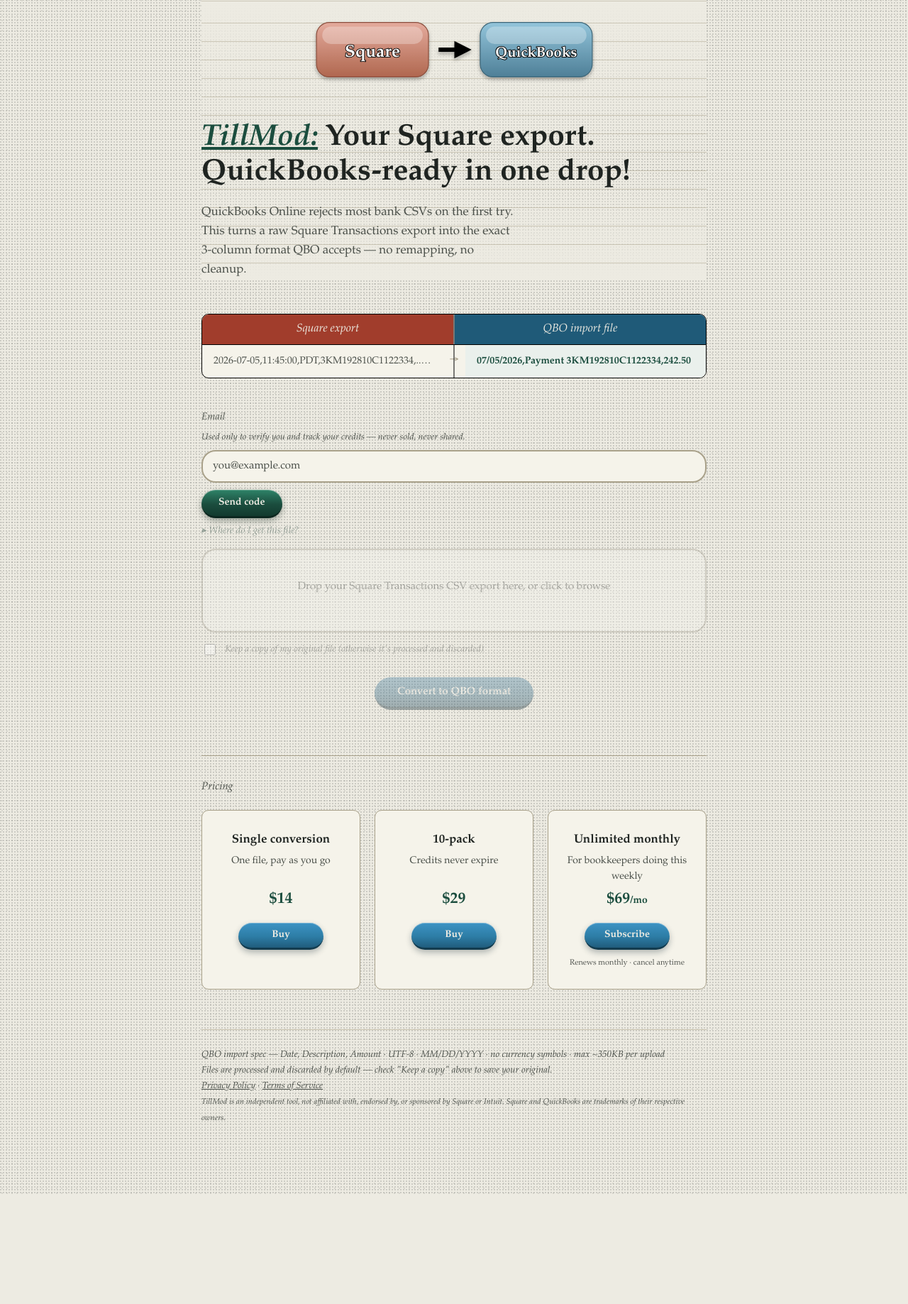
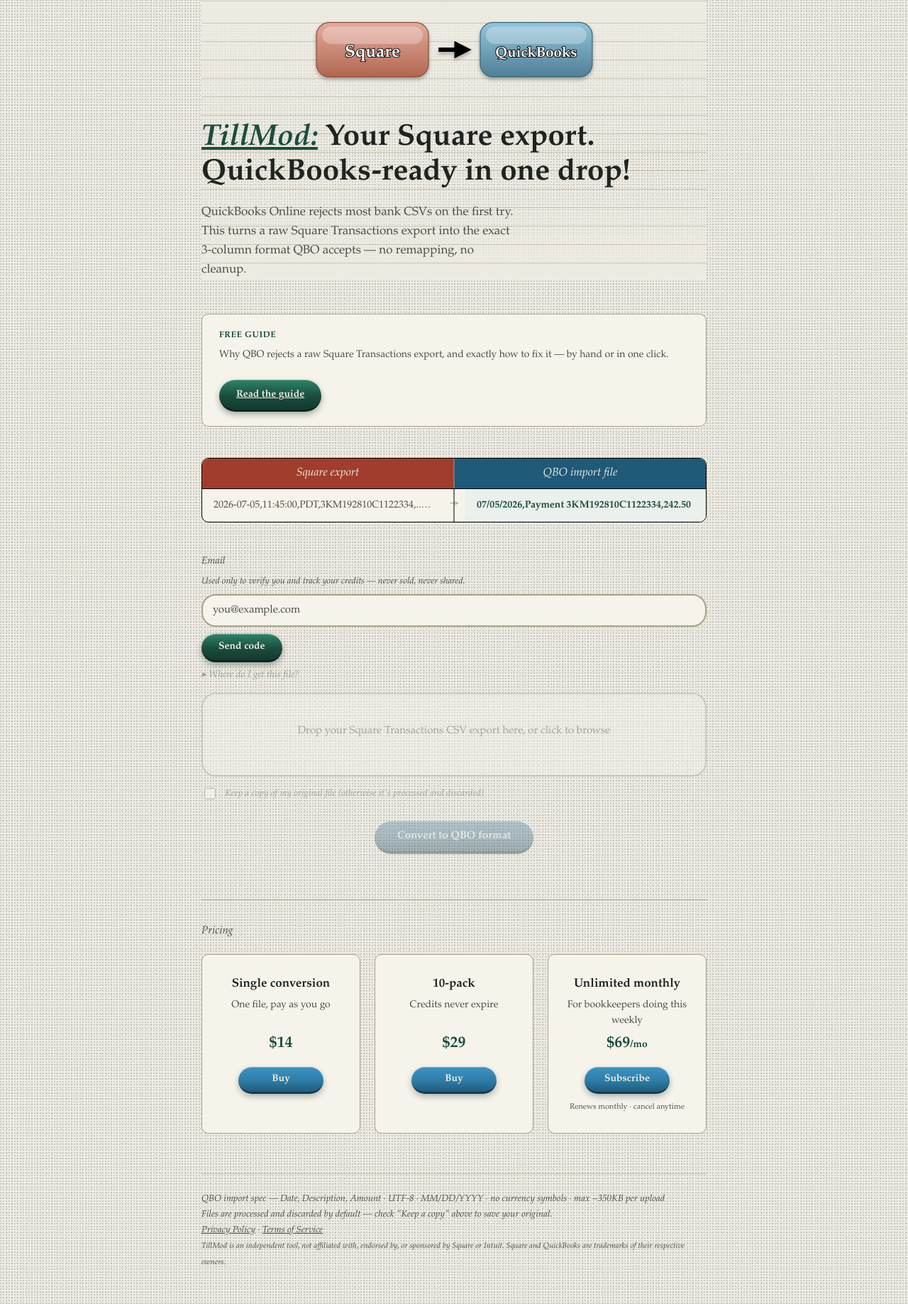
Before and after one commit to workathome180/TillMod, a Flask app: page / in a window 1280 px wide. Shown: the part 65-1902 px from the top of the page at 71% size. Before the commit the page ends 1747 px from the top, so only its background shows below. Run offline with Flask 3, Linux system fonts and the light colour scheme.

Commit message:
Add a "Free guide" box linking to the full user guide
Same as FileMod: placed right under the hero, before the ledger strip.
Also tags the pricing section with id="pricing" for storefront deep-links.

```diff
--- a/templates/index.html
+++ b/templates/index.html
@@ -292,6 +292,29 @@
   #balance-note {
     font-style: normal;
     color: var(--ledger-green);
+  }
+
+  .guide-box {
+    background: var(--paper-raised);
+    border: 1px solid var(--rule-strong);
+    border-radius: var(--radius-md);
+    padding: 20px 24px;
+    margin-bottom: 40px;
+  }
+
+  .guide-label {
+    font-size: 12px;
+    font-weight: 700;
+    text-transform: uppercase;
+    letter-spacing: 0.05em;
+    color: var(--ledger-green);
+    margin: 0 0 6px;
+  }
+
+  .guide-desc {
+    font-size: 14px;
+    color: var(--ink-soft);
+    margin: 0 0 14px;
   }
 
   .email-input {
@@ -669,6 +692,12 @@
     <p class="sub">QuickBooks Online rejects most bank CSVs on the first try. This turns a raw Square Transactions export into the exact 3-column format QBO accepts — no remapping, no cleanup.</p>
   </header>
 
+  <div class="guide-box" id="guide">
+    <p class="guide-label">Free guide</p>
+    <p class="guide-desc">Why QBO rejects a raw Square Transactions export, and exactly how to fix it — by hand or in one click.</p>
+    <a href="https://digitalbuilds.org/square-to-quickbooks-guide.html" class="verify-btn">Read the guide</a>
+  </div>
+
   <div class="ledger-strip">
     <div class="row label-row">
       <div class="label-cell">Square export</div>
@@ -731,7 +760,7 @@
     <div id="warnings"></div>
   </form>
 
-  <div class="pricing">
+  <div class="pricing" id="pricing">
     <h2>Pricing</h2>
     <div class="pricing-grid">
       <div class="tally-row">
```
